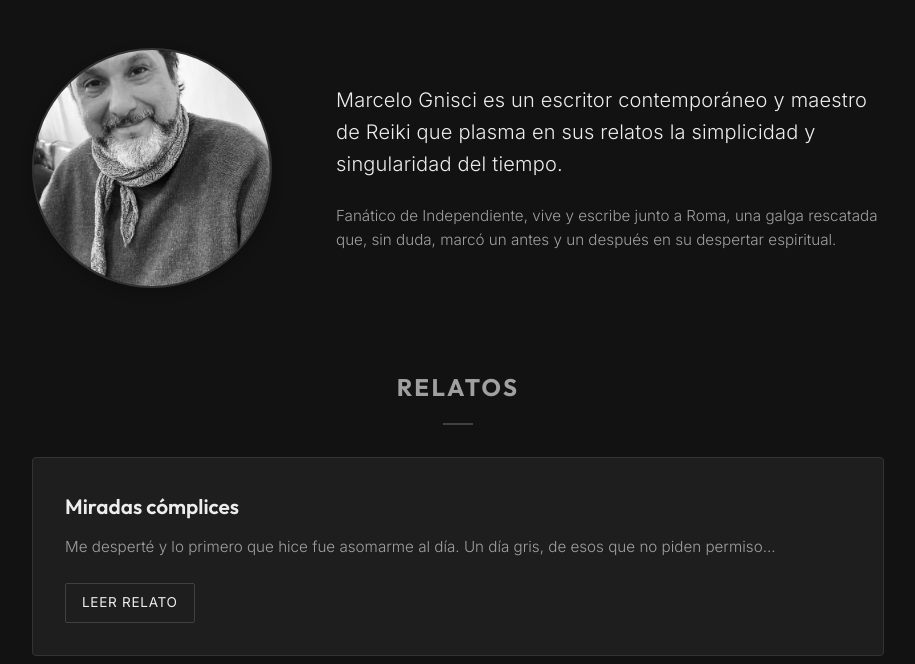
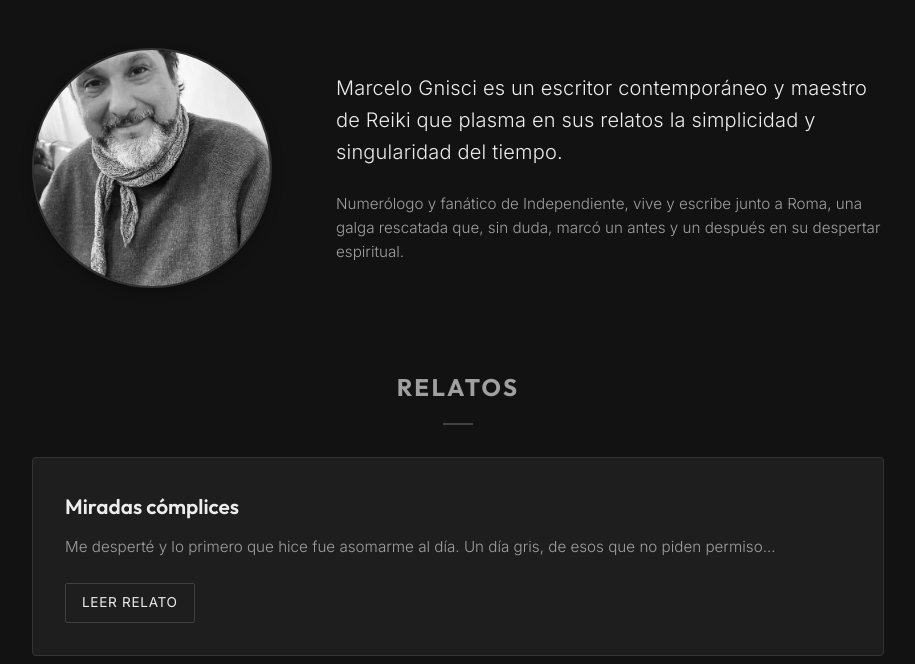
Before and after one commit to maka77/marcelo-gnisci-web, a website built with Vite: page index.html in a window 1280 px wide. Shown: the part 136-800 px from the top of the page, without its empty margins (182-1097 px from the left). Built offline with nearby package versions, Linux system fonts and the light colour scheme.

Commit message:
Actualizar index.html
Actualización de index

```diff
--- a/index.html
+++ b/index.html
@@ -30,7 +30,7 @@
             singularidad del tiempo.
           </p>
           <p class="sub-text">
-            Fanático de Independiente, vive y escribe junto a Roma, una galga rescatada que, sin duda, marcó un antes y
+            Numerólogo y fanático de Independiente, vive y escribe junto a Roma, una galga rescatada que, sin duda, marcó un antes y
             un después en su despertar espiritual.
           </p>
         </div>
```
